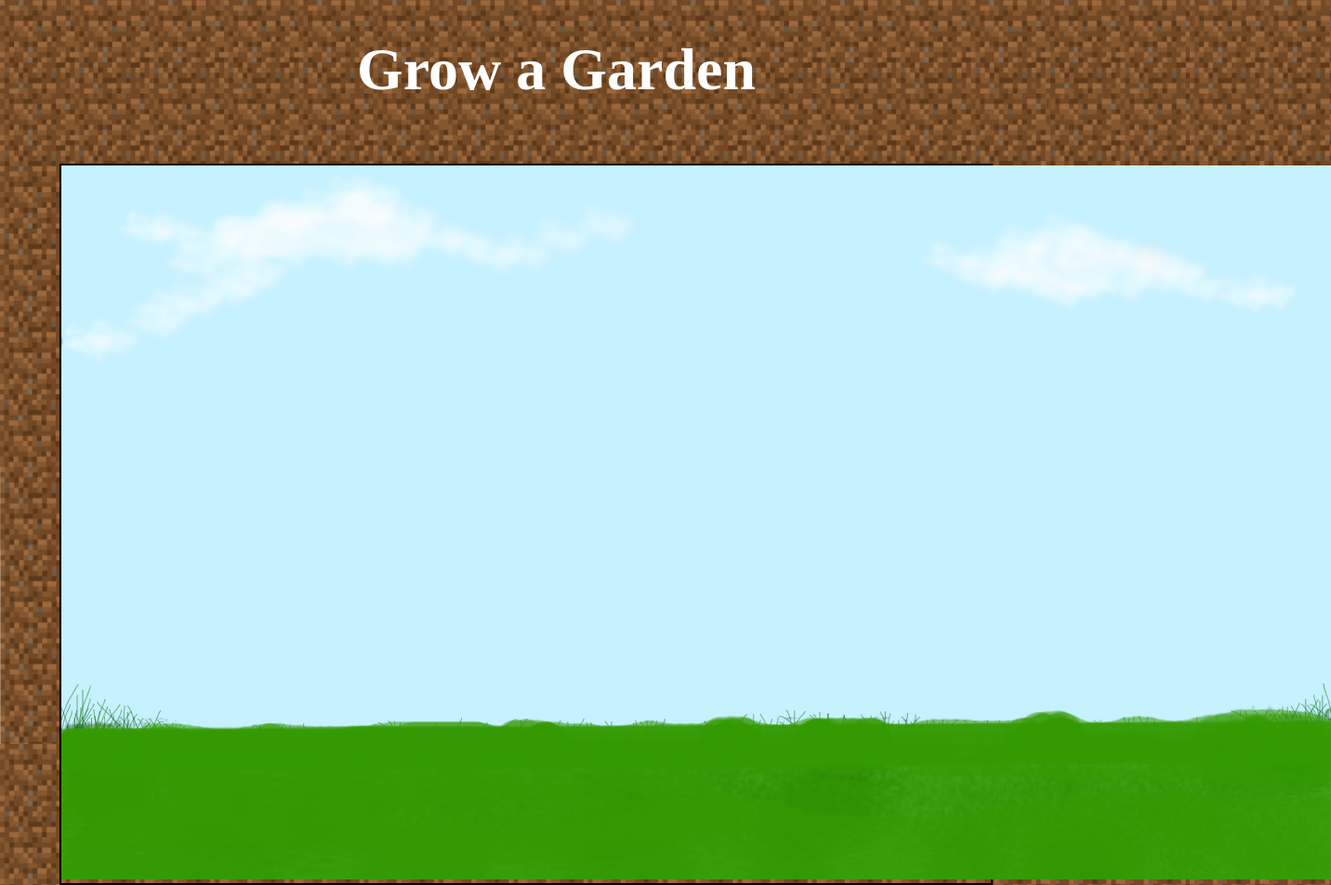
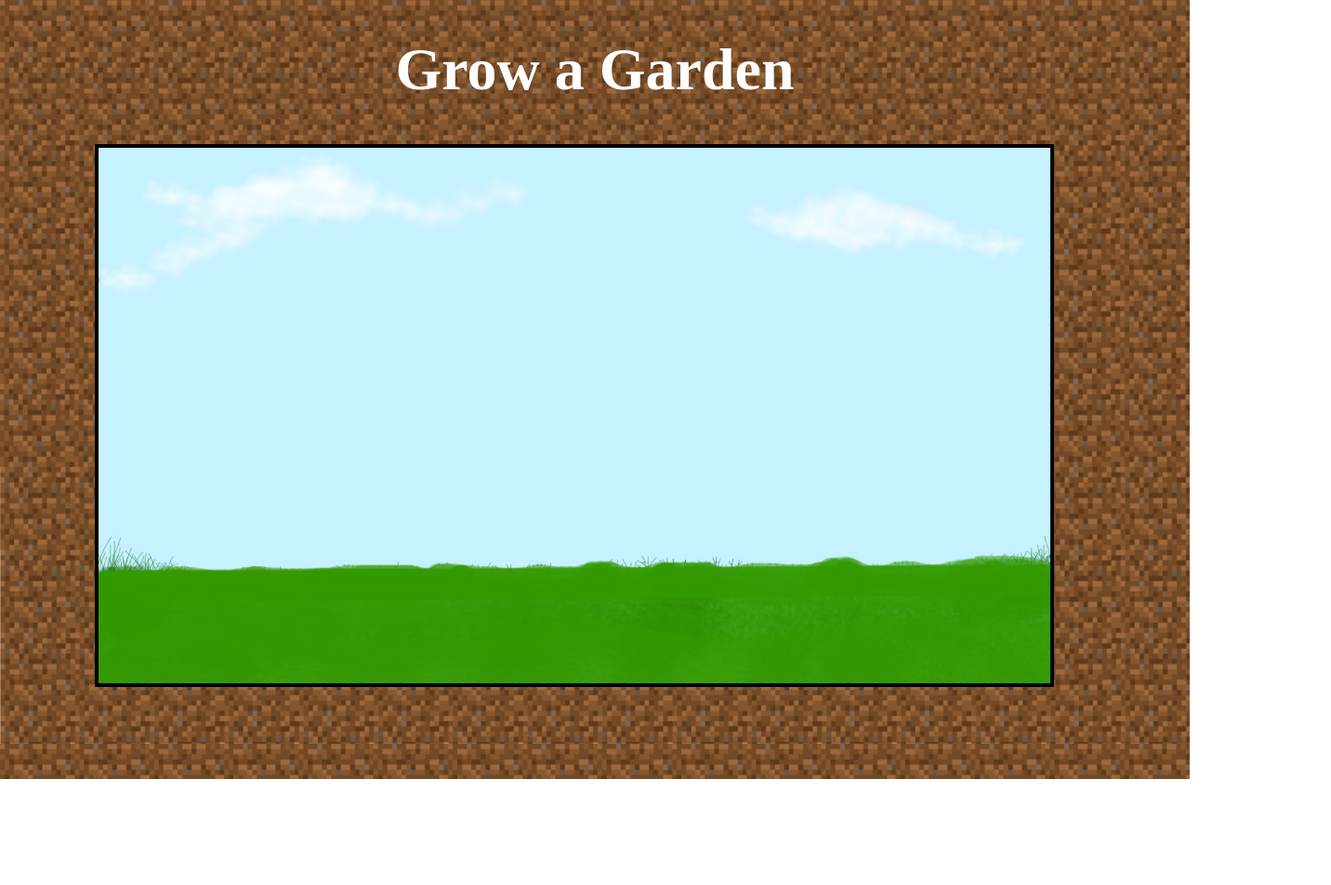
Before and after one commit to rrakowski1/project3rakowski, a plain HTML site: page index.html in a window 1280 px wide. Shown: the whole page at 93% size, 1432 px wide, since content can reach past the window. After the commit the page ends 838 px from the top, so only its background shows below. Drawn offline with Linux system fonts and the light colour scheme.

Commit message:
set up image and page

```diff
--- a/index.html
+++ b/index.html
@@ -9,10 +9,11 @@
 
 <body>
 
-  <h1>Grow a Garden</h1>
+  <div class="garden">
+      <h1>Grow a Garden</h1>
+      <img src="images/background.jpg" alt="Garden" />
+  </div>
 
-  <div class="garden">
-      <img src="images/background.jpg" alt="Garden" />
 
 </body>
 </html>
--- a/less/main.less
+++ b/less/main.less
@@ -23,19 +23,17 @@ body {
 body {
   background-image: url("../images/dirt.jpg");
   background-size: 100% 100%;
-  background-attachment: fixed;
+
 }
 
-h1 {
+.garden h1 {
   font-size: 400%;
   color: white;
   margin-left: 30%;
   margin-top: 3%;
 }
 
-.garden {
-  width: 1000px;
-  border: 2px solid black;
-  margin: 5%;
-
+.garden img {
+  width: 60%;
+  margin-left: 5%;
 }
```
Also changed, not shown: css/main.css.
